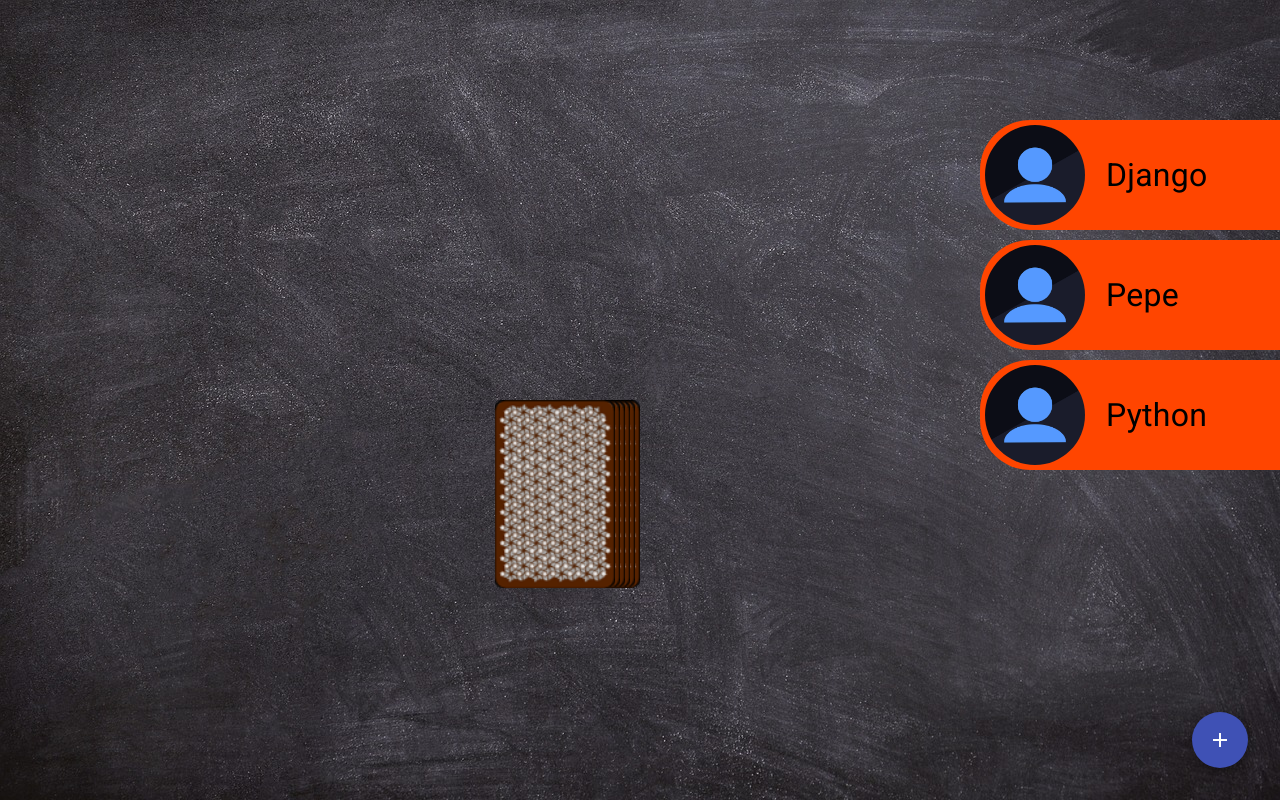
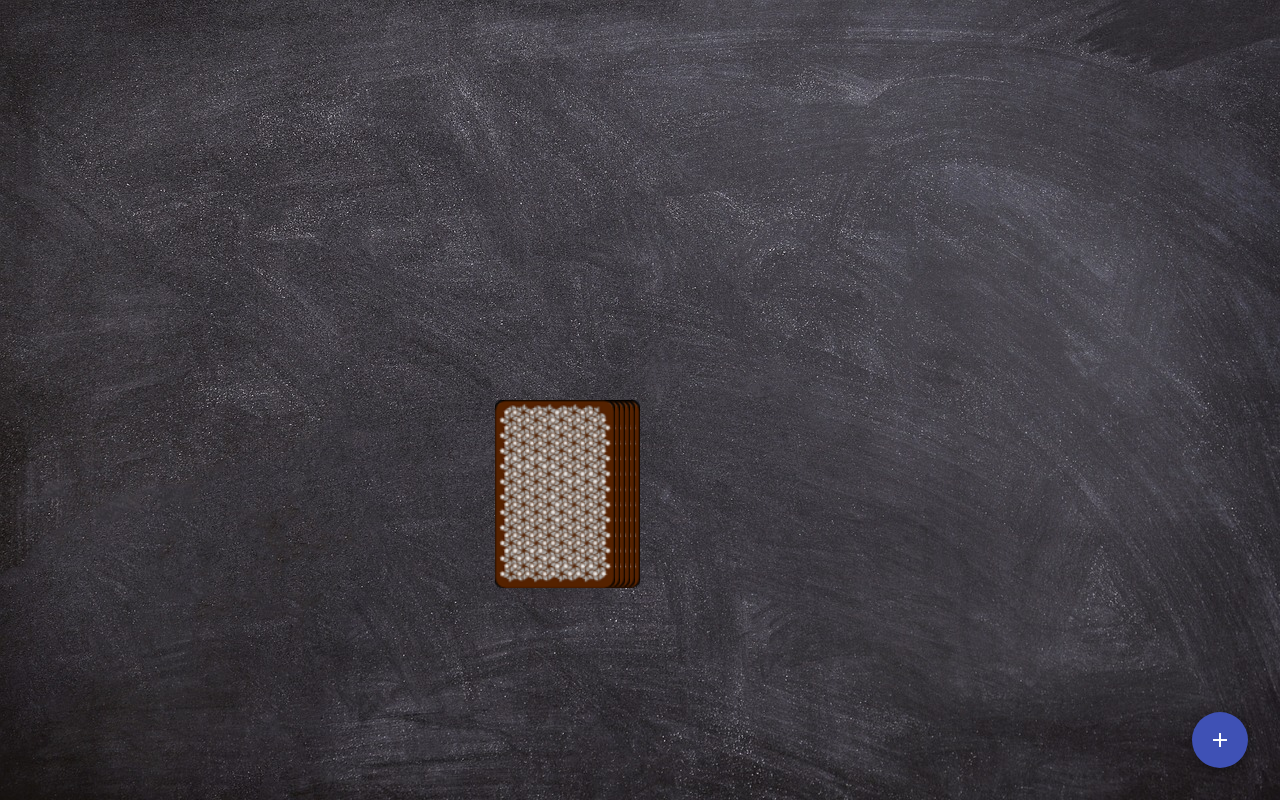
Before and after one commit to pkieber/ringoffire, an Angular app: page /game in a window 1280 px wide. Built offline with nearby package versions, Linux system fonts and the light colour scheme.

Commit message:
add new play with name input

```diff
--- a/src/app/dialog-add-player/dialog-add-player.component.html
+++ b/src/app/dialog-add-player/dialog-add-player.component.html
@@ -8,5 +8,5 @@
 </div>
 <div mat-dialog-actions>
     <button mat-button (click)="onNoClick()">No Thanks</button>
-    <button mat-button [mat-dialog-close]="" cdkFocusInitial>Ok</button>
+    <button mat-button [mat-dialog-close]="name" cdkFocusInitial>Ok</button>
 </div>
--- a/src/app/game/game.component.html
+++ b/src/app/game/game.component.html
@@ -1,6 +1,5 @@
-<app-player *ngFor="let player of game.players; let i = index"
-    [ngStyle]="{'top.px': 120 + (i * 120)}" [name]="player"
-    class="player-position"></app-player>
+<app-player *ngFor="let player of game.players; let i = index" [ngStyle]="{'top.px': 100 + (i * 90)}"
+    [playerActive]="i == game.currentPlayer" [name]="player" class="player-position"></app-player>
 
 <div class="field">
     <div class="card-stack">
--- a/src/app/game/game.component.ts
+++ b/src/app/game/game.component.ts
@@ -12,6 +12,7 @@
   pickCardAnimation = false;
   currentCard: string = '';
   game: Game = new Game;
+  currentPlayer: any;
 
   constructor(public dialog: MatDialog) {}
 
@@ -41,8 +42,9 @@
   openDialog(): void {
     const dialogRef = this.dialog.open(DialogAddPlayerComponent);
 
-    dialogRef.afterClosed().subscribe(result => {
-      console.log('The dialog was closed');
+    dialogRef.afterClosed().subscribe((name: string) => {
+      this.game.players.push(name);
+      // console.log('The dialog was closed', name);
     });
   }
 
--- a/src/app/player/player.component.html
+++ b/src/app/player/player.component.html
@@ -1,4 +1,4 @@
-<div class="player">
+<div class="player" [class.player-active]="playerActive">
     <img src="./../../assets/img/profile/player1.png">
     <span>{{ name }}</span>
 </div>
--- a/src/app/player/player.component.scss
+++ b/src/app/player/player.component.scss
@@ -10,13 +10,17 @@
         margin-left: 16px;
     }
 
-    background-color: orangered;
+    background-color: rgb(50, 50, 50, 0.8);
 
     img {
-        width: 100px;
-        height: 100px;
+        width: 70px;
+        height: 70px;
         object-fit: cover;
         border-radius: 100%;
         padding: 5px;
     }
 }
+
+.player-active {
+    background-color: orange !important;
+}
--- a/src/app/player/player.component.ts
+++ b/src/app/player/player.component.ts
@@ -8,6 +8,7 @@
 export class PlayerComponent implements OnInit{
 
   @Input() name: string = '';
+  @Input() playerActive: boolean = false;
 
   constructor() {
     this.name = '';
--- a/src/models/game.ts
+++ b/src/models/game.ts
@@ -1,5 +1,5 @@
 export class Game {
-    public players: string[]  = ['Django', 'Pepe', 'Python'];
+    public players: string[]  = [];
     public stack: string[]  = [];
     public playedCards: string[] = [];
     public currentPlayer: number = 0;
```
